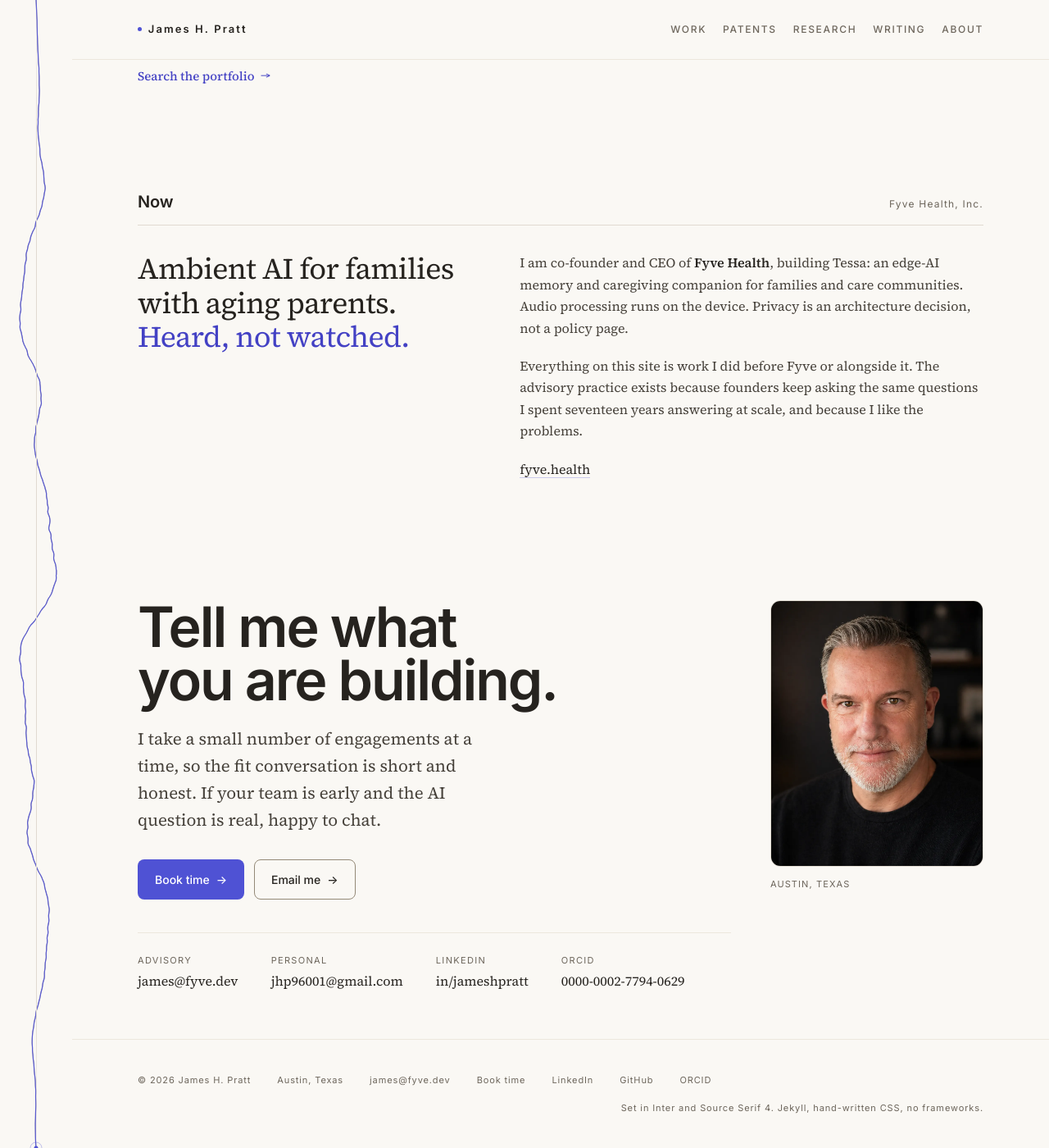
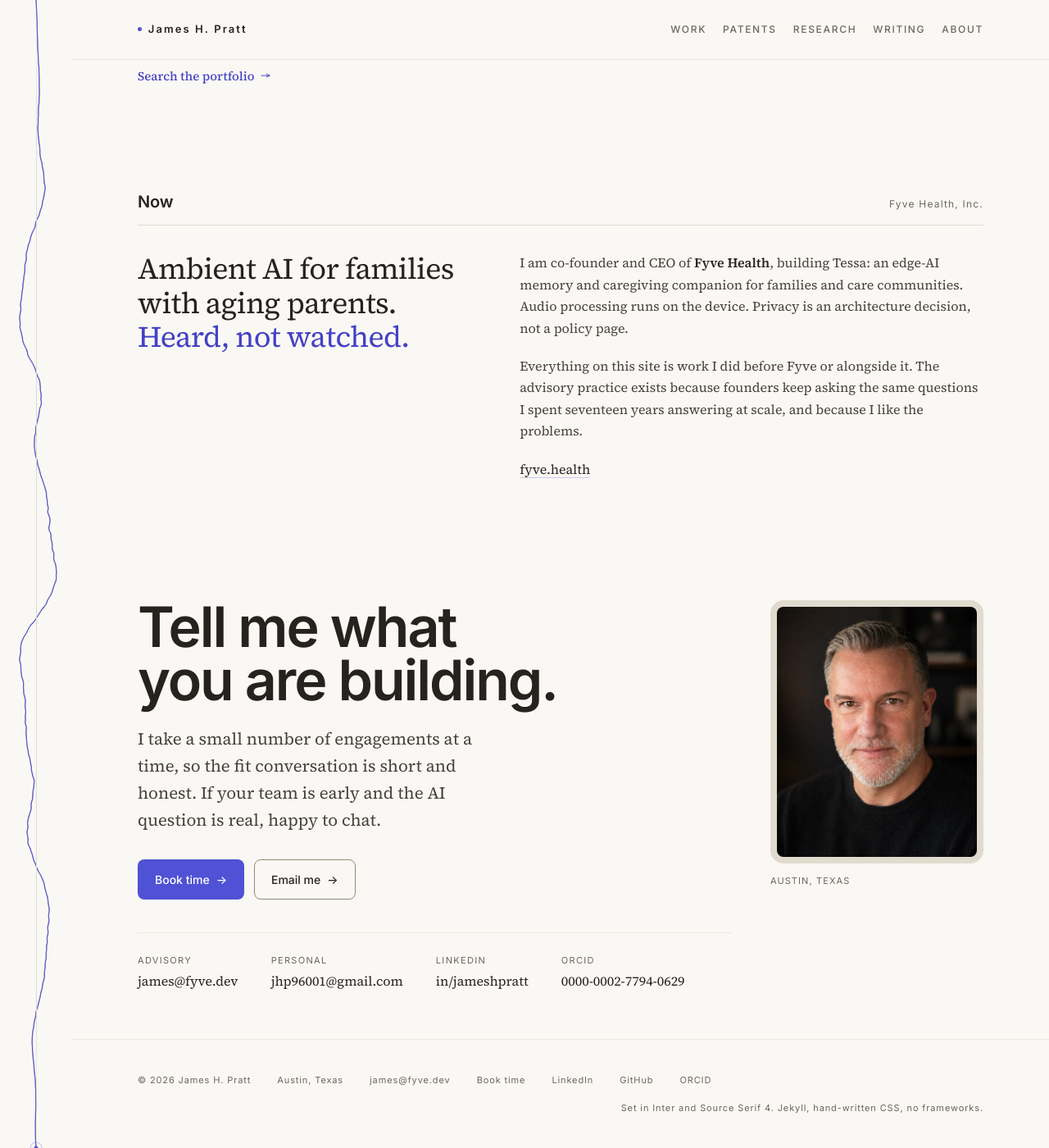
Before and after one commit to prattatx/prattatx.github.io, a Jekyll site: the page built from index.html, in a window 1280 px wide and 1400 px high, scrolled down 2830 px. Shown: the whole window at 82% size. Built offline with Jekyll 4.4.1, drawn with Linux system fonts in a browser that asks for light colours; the list of posts is cut into pages by our own code.

Commit message:
Mount the portrait so it stops outshouting the page
The headshot is a near-black frame: dark bookshelf behind, black shirt in
front. Measured against the paper, every edge lands at 16-18:1, which made
the photograph the highest-contrast element on the site, louder than the
headings at 14.75:1. It read as a hole punched in the page rather than an
image on it.

The 1px --border it inherited from the dark system cannot resolve against
a black edge, so it described a boundary that was already absolute. The
system has no shadows and is flat by design, so depth is not available as
a fix. The photo is instead matted the way a print is: paper, then the
sunken warm tone, then the image. That graduation is what mediates the
jump.

Radii are concentric: 8px on the image, an 8px mount, 16px outside. Also
drops .contact-split .portrait, which set the same radius the base rule
already set and so had never applied anything.

Verified in Chrome against the built preview.

```diff
--- a/assets/css/main.css
+++ b/assets/css/main.css
@@ -1617,15 +1617,30 @@
    25. Portrait
    ============================================================ */
 
+/* The photograph is a near-black frame: bookshelf behind, black shirt in
+   front. Every edge meets the paper at 16-18:1, which made it the loudest
+   element on the page, above the headings at 14.75:1. The 1px --border it
+   carried over from v1 cannot read against a black edge, so it was doing
+   nothing but describing an edge that was already absolute.
+
+   This system has no shadows, so the photo is mounted the way a print is
+   matted: paper, then the sunken warm tone, then the image. The graduation
+   does the mediating a hairline could not. Radii are concentric, 8px inner
+   plus an 8px mount giving the 16px outer. */
 .portrait {
   display: block;
   width: 100%;
   height: auto;
   aspect-ratio: 4 / 5;
   object-fit: cover;
-  border-radius: var(--r-lg);
-  border: 1px solid var(--border);
+  border-radius: var(--r-md);
   background: var(--bg-subtle);
+}
+.portrait-figure picture {
+  display: block;
+  padding: var(--s2);
+  background: var(--bg-muted);
+  border-radius: var(--r-xl);
 }
 .portrait-figure { margin-bottom: var(--s8); }
 .portrait-figure figcaption {
@@ -1644,7 +1659,6 @@
   gap: var(--s12);
   align-items: start;
 }
-.contact-split .portrait { border-radius: var(--r-lg); }
 @media (max-width: 860px) {
   .contact-split { grid-template-columns: 1fr; gap: var(--s8); }
   .contact-split .portrait-figure { max-width: 220px; }
```
